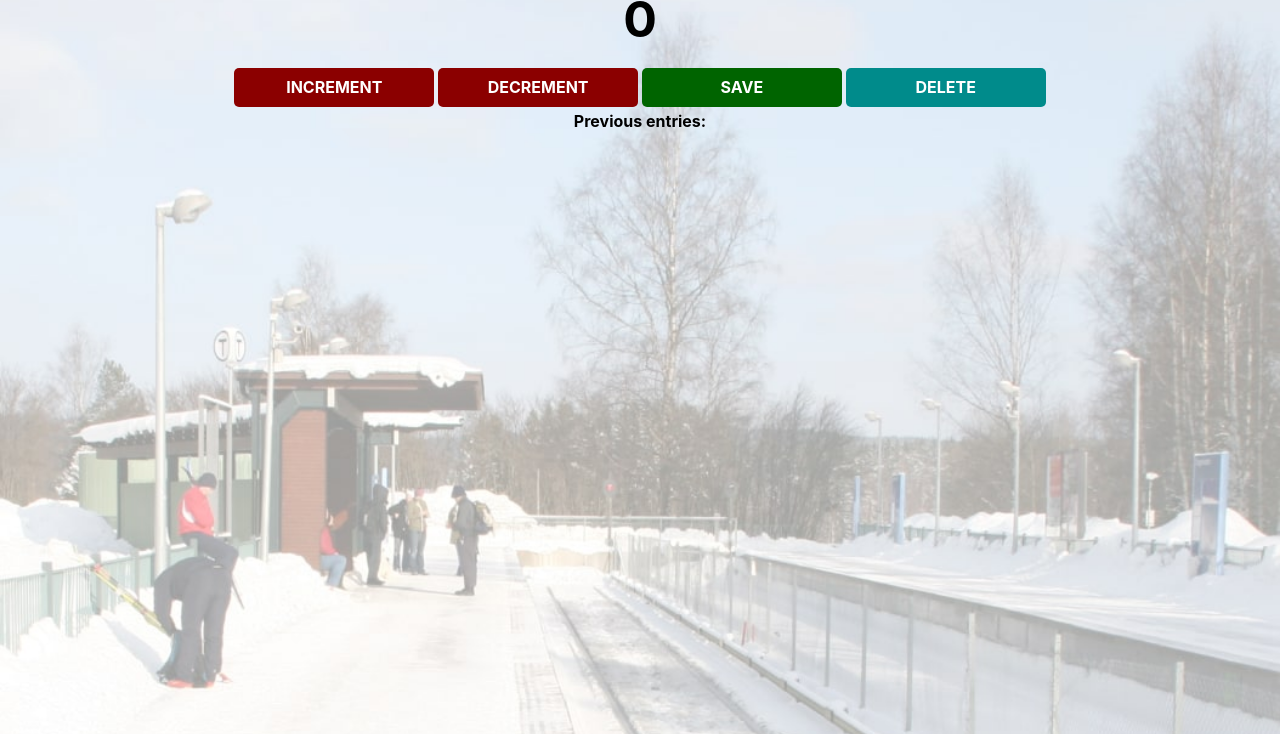
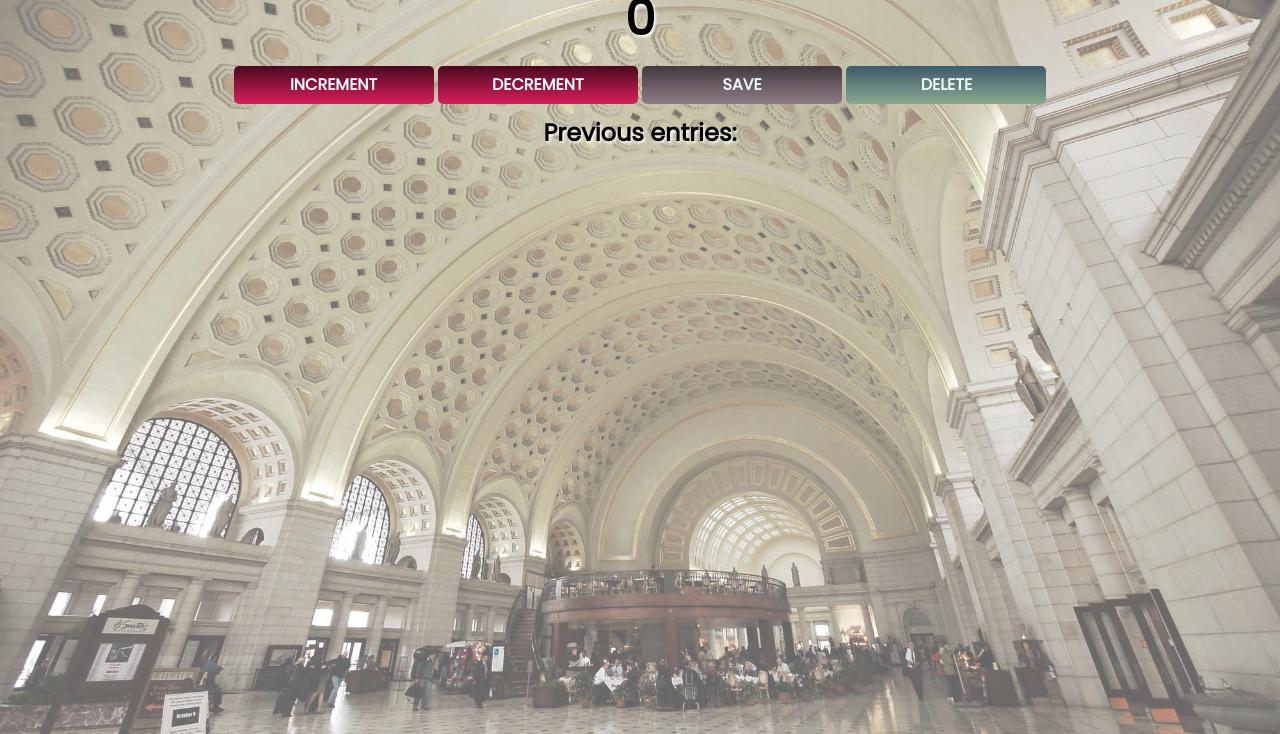
Before and after one commit to bender-meemoo/counterApp, a plain HTML site: page index.html in a window 1280 px wide. Shown: the part 66-800 px from the top of the page. Drawn offline with nearby package versions, Linux system fonts and the light colour scheme.

Commit message:
Added the render function which needs more work. Changed the styling. created get time function. Need to make it DRYer and implement local or session storage.

```diff
--- a/index.css
+++ b/index.css
@@ -1,18 +1,36 @@
 body {
-    background-image: url("station.jpg");
-    background-size: cover;
-    font-family: -apple-system, BlinkMacSystemFont, 'Segoe UI', Roboto, Oxygen, Ubuntu, Cantarell, 'Open Sans', 'Helvetica Neue', sans-serif;
+    font-family: 'Poppins', sans-serif;
     font-weight: bold;
     text-align: center;
+    text-shadow: 0.1em 0.1em 0.2em rgb(255, 255, 255)
+}
+
+div {
+    height: 100%;
+
+}
+
+div::after{
+    content: "";
+    background-image: url("TrainStations_7.jpeg");
+    background-size: cover;
+    opacity: 0.60;
+    top: 0;
+    left: 0;
+    bottom: 0;
+    right: 0;
+    position: absolute;
+    z-index: -1;
 }
 
 h1 {
-    margin-top: 10px;
+    margin-top: 0px;
+    padding-top: 10px;
     margin-bottom: 10px;
 }
 
 h2 {
-    font-size: 50px;
+    font-size: 3rem;
     margin-top: 0;
     margin-bottom: 20px;
 }
@@ -21,34 +39,46 @@ button {
     border: none;
     padding-top: 10px;
     padding-bottom: 10px;
-    color: white;
+    color:  #EDF8FD;
     font-weight: bold;
     width: 200px;
     margin-bottom: 5px;
     border-radius: 5px;
+
+}
+
+button:hover{
+    box-shadow: 0 6px 8px 0 rgba(0,0,0,0.24), 0 17px 50px 0 rgba(0,0,0,0.19);
 }
 
 #increment-btn {
-    background: darkred;
+    background: -webkit-linear-gradient(#480A1E, #D81E5B);
+	background: linear-gradient(#480A1E, #D81E5B);
 }
 
 #decrement-btn {
-    background: darkred;
+    background: -webkit-linear-gradient(#480A1E, #D81E5B);
+	background: linear-gradient(#480A1E, #D81E5B);
 }
 
 #save-btn {
-    background: darkgreen;
+    background: -webkit-linear-gradient(#433A3F, #8D7C85);
+	background: linear-gradient(#433A3F, #8D7C85);
 }
 
 #delete-btn {
-    background: darkcyan ;
+    background: -webkit-linear-gradient(#3D5A6C, #89A98D);
+	background: linear-gradient(#3D5A6C, #89A98D);
 }
 
 ul {
-  list-style-type: none;
-  padding: 0;
-  margin: 0;
+    font-size:1.5rem;
+    list-style-type: none;
+    padding: 10px;
+    margin: 0;
 }
+
 li {
+    font-size:1.5rem;
     padding: 2px 0px;
 }
--- a/index.html
+++ b/index.html
@@ -1,15 +1,27 @@
 <html>
-    <head><link rel="stylesheet" href="https://cdnjs.cloudflare.com/ajax/libs/normalize/8.0.1/normalize.css">
-        <link rel="stylesheet" href="index.css">
-    </head>
-    <body>
+
+<head>
+    <link rel="stylesheet" href="https://cdnjs.cloudflare.com/ajax/libs/normalize/8.0.1/normalize.css">
+    <link rel="stylesheet" href="index.css">
+    <link rel="preconnect" href="https://fonts.googleapis.com">
+<link rel="preconnect" href="https://fonts.gstatic.com" crossorigin>
+<link href="https://fonts.googleapis.com/css2?family=Poppins&display=swap" rel="stylesheet">
+</head>
+
+<body>
+
+    <div>
         <h1>People entered:</h1>
         <h2 id="count-el">0</h2>
         <button id="increment-btn" onclick="increment()">INCREMENT</button>
         <button id="decrement-btn" onclick="decrement()">DECREMENT</button>
-        <button id="save-btn" onclick="save()">SAVE</button>
+        <button id="save-btn" onclick="render()">SAVE</button>
         <button id="delete-btn">DELETE</button>
-        <ul id="save-el">Previous entries: </ul>
-        <script src="index.js"></script>
-    </body>
+        <ul>Previous entries:
+            <li id="save-el"></li>
+        </ul>
+    </div>
+    <script src="index.js"></script>
+</body>
+
 </html>
--- a/index.js
+++ b/index.js
@@ -1,7 +1,9 @@
 let saveEl = document.getElementById("save-el")
 const countEl = document.getElementById("count-el")
 const deleteBtn = document.getElementById("delete-btn")
-let count = 0
+let count = 0;
+let countStr =  [];
+let time = 0;
 
 function increment() {
     count += 1
@@ -13,24 +15,33 @@ function decrement() {
     countEl.textContent = count
 }
 
-function save() {
+function getTime() {
     let today = new Date();
-    let time = today.getHours() + ":" + today.getMinutes()
-    let countStr =  []
-    countStr.push({countSum:count, timeStamp:time})
+    time = today.getHours() + ":" + today.getMinutes()
+    return time;
+}
+
+function render() {
+    countStr.push( {countSum: count, timeStamp: getTime(time) })
+    localStorage.setItem("countSum", JSON.stringify(countStr), "timeStamp", JSON.stringify(countStr))
+    console.log(localStorage.getItem("countSum"))
+    let listEntries = "";
     for( let i = 0;  i <countStr.length; i++) {
-        countStr.push({countSum:count, timeStamp:time})
-        saveEl.innerHTML +=
+        listEntries +=
         `
-        <li> ${countStr.countSum} ${countStr.timeStamp}</li>
+            <li> ${countStr[i].countSum} (${countStr[i].timeStamp})</li>
         `
     }
+
+    saveEl.innerHTML = listEntries
     console.log(countStr)
     countEl.innerHTML = 0
     count = 0
 }
 
 deleteBtn.addEventListener("dblclick", function(){
-    saveEl.innerHTML = "Previous entries: ";
+    saveEl.innerHTML = "";
     console.log(saveEl)
 })
+
+console.log(getTime())
```
Also changed, not shown: TrainPic.jfif (added), TrainStations_7.jpeg (added), 1 other file.
